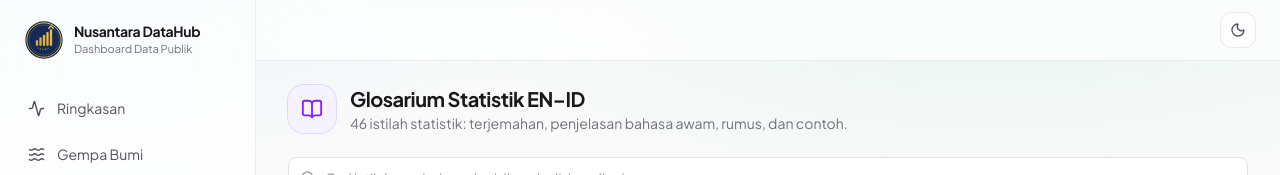
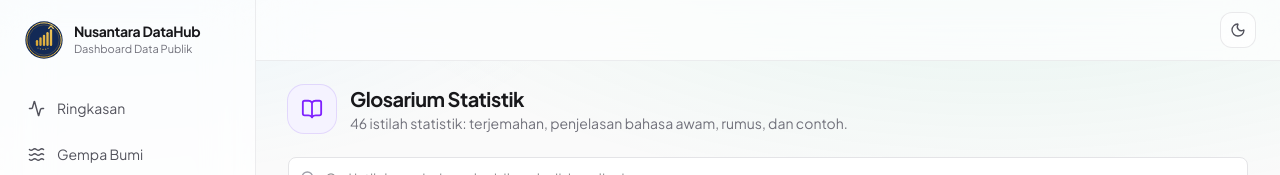
Before and after one commit to zhabyanrafnannq/nusantara-datahub, a Next.js app: page /glosarium in a window 1280 px wide. Shown: the top 175 px of the page. Built offline with nearby package versions, Linux system fonts and the light colour scheme.

Commit message:
ui(glosarium): hapus 'EN-ID' dari judul halaman

```diff
--- a/app/glosarium/page.tsx
+++ b/app/glosarium/page.tsx
@@ -25,7 +25,7 @@ export default function GlosariumPage() {
       <PageHeader
         accent="violet"
         icon={BookOpen}
-        title="Glosarium Statistik EN–ID"
+        title="Glosarium Statistik"
         description={`${GLOSSARY.length} istilah statistik: terjemahan, penjelasan bahasa awam, rumus, dan contoh.`}
       />
 
```
